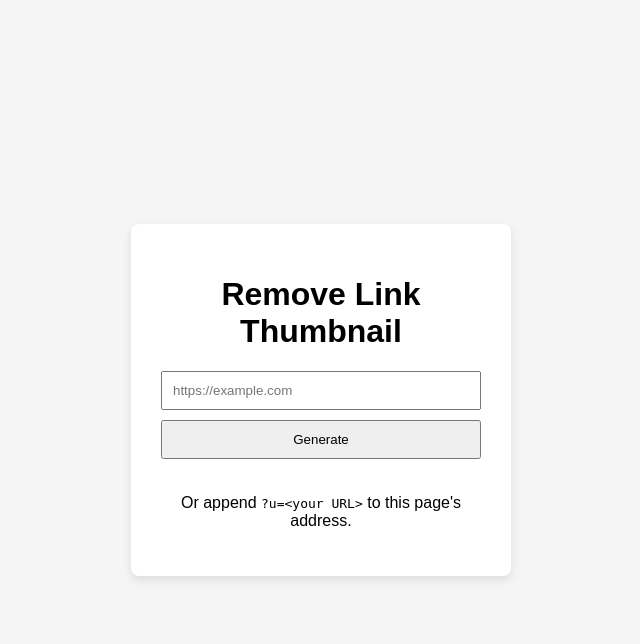
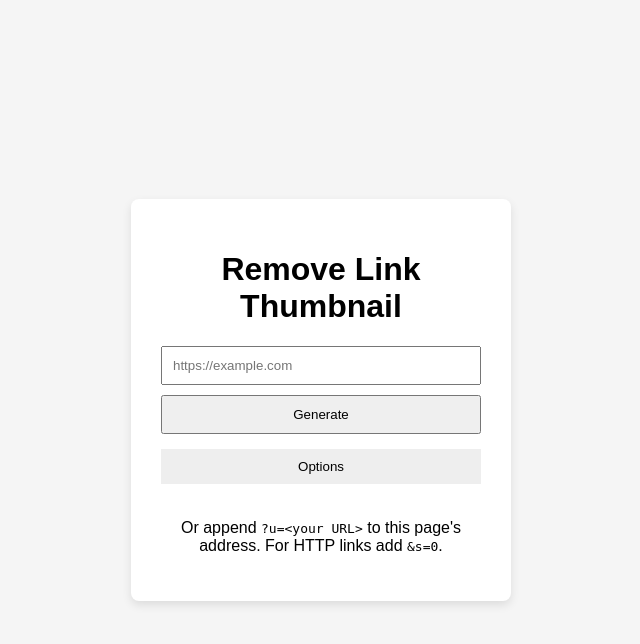
Before and after one commit to evenwebb/remove-link-thumbnail, a PHP site: page / in a window 1280 px wide. Shown: the top 644 px of the page, without its empty margins (319-959 px from the left). Run offline with PHP 8.4, Linux system fonts and the light colour scheme.

Commit message:
Update index.php

```diff
--- a/index.php
+++ b/index.php
@@ -1,17 +1,34 @@
 <?php
-$target = isset($_GET['u']) ? trim($_GET['u']) : (isset($_GET['url']) ? trim($_GET['url']) : null);
+$raw_input = isset($_GET['u']) ? trim($_GET['u']) : (isset($_GET['url']) ? trim($_GET['url']) : '');
+$scheme_param = isset($_GET['s']) ? trim($_GET['s']) : null;
+$hide_image = !isset($_GET['i']) || $_GET['i'] !== '0';
+$hide_title = !isset($_GET['t']) || $_GET['t'] !== '0';
+$target = null;
+$domain = null;
+$error = null;
 
-$domain = null;
-if ($target) {
-    if (!preg_match('#^https?://#i', $target)) {
-        $target = 'http://' . $target;
+if ($raw_input !== '') {
+    $scheme = 'https';
+    if ($scheme_param === '0') {
+        $scheme = 'http';
     }
+    if (preg_match('#^(https?)://(.+)#i', $raw_input, $m)) {
+        $scheme = strtolower($m[1]);
+        $raw_input = $m[2];
+    }
+    $target = $scheme . '://' . $raw_input;
+    if (filter_var($target, FILTER_VALIDATE_URL)) {
         $parts = parse_url($target);
         $host = $parts['host'] ?? '';
         if ($host) {
-        $domain = preg_replace('/^www\./i', '', $host);
+            $domain = preg_replace('/^www\\./i', '', $host);
         } else {
-        $target = null; // invalid
+            $error = 'Please enter a valid URL.';
+            $target = null;
+        }
+    } else {
+        $error = 'Please enter a valid URL.';
+        $target = null;
     }
 }
 
@@ -28,12 +45,18 @@ $blank_image = current_scheme() . '://' . $_SERVER['HTTP_HOST'] . '/blank.png';
 <head>
 <?php if ($target && $domain): ?>
     <meta charset="utf-8">
+    <?php if (!$hide_title): ?>
         <title><?php echo htmlspecialchars($domain, ENT_QUOTES, 'UTF-8'); ?></title>
         <meta property="og:title" content="<?php echo htmlspecialchars($domain, ENT_QUOTES, 'UTF-8'); ?>">
+        <meta property="twitter:title" content="<?php echo htmlspecialchars($domain, ENT_QUOTES, 'UTF-8'); ?>">
+    <?php else: ?>
+        <title></title>
+    <?php endif; ?>
+    <?php if ($hide_image): ?>
         <meta property="og:image" content="<?php echo htmlspecialchars($blank_image, ENT_QUOTES, 'UTF-8'); ?>">
+        <meta property="twitter:image" content="<?php echo htmlspecialchars($blank_image, ENT_QUOTES, 'UTF-8'); ?>">
+    <?php endif; ?>
     <meta property="twitter:card" content="summary">
-    <meta property="twitter:title" content="<?php echo htmlspecialchars($domain, ENT_QUOTES, 'UTF-8'); ?>">
-    <meta property="twitter:image" content="<?php echo htmlspecialchars($blank_image, ENT_QUOTES, 'UTF-8'); ?>">
     <meta http-equiv="refresh" content="0;url=<?php echo htmlspecialchars($target, ENT_QUOTES, 'UTF-8'); ?>">
     <script>
     window.onload = function() {
@@ -62,6 +85,10 @@ $blank_image = current_scheme() . '://' . $_SERVER['HTTP_HOST'] . '/blank.png';
             text-align: center;
             width: 320px;
         }
+        .error {
+            color: #b00020;
+            margin-bottom: 10px;
+        }
         input[type=url], #generatedLink {
             padding: 10px;
             width: 100%;
@@ -72,6 +99,34 @@ $blank_image = current_scheme() . '://' . $_SERVER['HTTP_HOST'] . '/blank.png';
             width: 100%;
             margin-top: 10px;
             cursor: pointer;
+        }
+        #optionsToggle {
+            margin-top: 15px;
+            background: #eee;
+            border: none;
+            padding: 10px;
+            cursor: pointer;
+            width: 100%;
+        }
+        #options {
+            max-height: 0;
+            overflow: hidden;
+            opacity: 0;
+            transition: max-height .5s, opacity .5s;
+        }
+        #options.show {
+            max-height: 200px;
+            opacity: 1;
+        }
+        .option-item {
+            display: flex;
+            align-items: center;
+            margin-top: 10px;
+            justify-content: flex-start;
+        }
+        .option-item input[type=checkbox] {
+            transform: scale(1.4);
+            margin-right: 8px;
         }
         #result {
             margin-top: 20px;
@@ -90,26 +145,51 @@ $blank_image = current_scheme() . '://' . $_SERVER['HTTP_HOST'] . '/blank.png';
 <?php if (!$target): ?>
     <div class="container">
         <h1>Remove Link Thumbnail</h1>
+        <?php if ($error): ?>
+            <p class="error"><?php echo htmlspecialchars($error, ENT_QUOTES, 'UTF-8'); ?></p>
+        <?php endif; ?>
         <form id="genForm">
-            <input id="urlInput" type="url" placeholder="https://example.com" required>
+            <input id="urlInput" type="url" placeholder="https://example.com" required value="<?php echo htmlspecialchars($raw_input, ENT_QUOTES, 'UTF-8'); ?>">
             <button type="submit">Generate</button>
+            <button id="optionsToggle" type="button">Options</button>
+            <div id="options">
+                <label class="option-item"><input type="checkbox" id="optTitle" checked> Hide title</label>
+                <label class="option-item"><input type="checkbox" id="optImage" checked> Hide image preview</label>
+            </div>
         </form>
         <div id="result">
             <input id="generatedLink" readonly>
             <button id="copyBtn" type="button">Copy</button>
         </div>
-        <p style="margin-top:15px;">Or append <code>?u=&lt;your URL&gt;</code> to this page's address.</p>
+        <p style="margin-top:15px;">Or append <code>?u=&lt;your URL&gt;</code> to this page's address. For HTTP links add <code>&amp;s=0</code>.</p>
     </div>
     <script>
+    document.getElementById('optionsToggle').addEventListener('click', function() {
+        document.getElementById('options').classList.toggle('show');
+    });
+
     document.getElementById('genForm').addEventListener('submit', function(e) {
         e.preventDefault();
         var url = document.getElementById('urlInput').value.trim();
         if (!url) return;
-        if (!/^https?:\/\//i.test(url)) {
-            url = 'http://' + url;
+        var scheme = 'https';
+        if (/^https?:\/\//i.test(url)) {
+            scheme = url.toLowerCase().startsWith('http://') ? 'http' : 'https';
+            url = url.replace(/^https?:\/\//i, '');
         }
         var base = window.location.origin + window.location.pathname;
-        var cloaked = base + '?u=' + encodeURIComponent(url);
+        var params = [];
+        if (scheme === 'http') {
+            params.push('s=0');
+        }
+        if (!document.getElementById('optImage').checked) {
+            params.push('i=0');
+        }
+        if (!document.getElementById('optTitle').checked) {
+            params.push('t=0');
+        }
+        params.push('u=' + encodeURIComponent(url));
+        var cloaked = base + '?' + params.join('&');
         document.getElementById('generatedLink').value = cloaked;
         document.getElementById('result').classList.add('show');
     });
```
Lines whose indentation alone changed are shown as unchanged.
